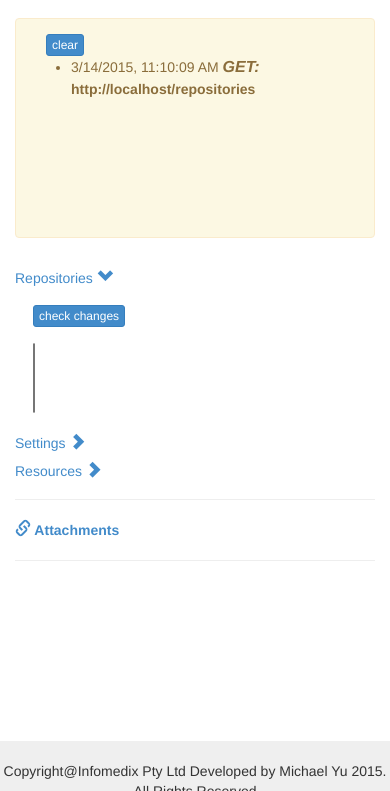
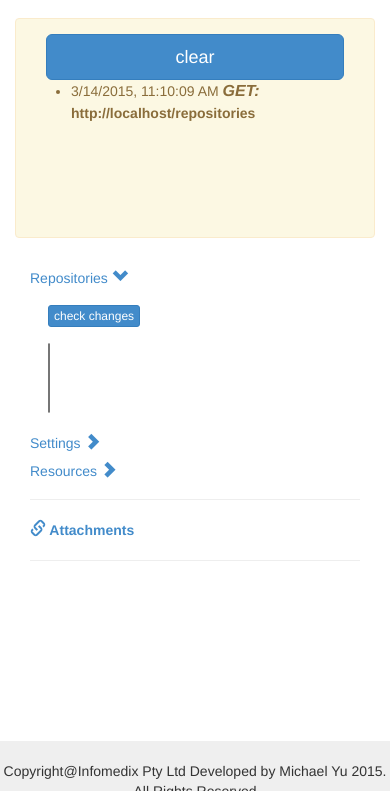
Before and after one commit to rurutia/Mecurial-workbench-nodejs, a website: page client/index.html in a window 390 px wide. Shown: the part 53-844 px from the top of the page. Drawn offline with Linux system fonts and the light colour scheme; no server answers.

Commit message:
feat(debug): experimental responsive design on 'clear' button

```diff
--- a/client/css/styles.css
+++ b/client/css/styles.css
@@ -100,3 +100,25 @@
 .nav-tabs li>a{
   color: #31708f;
 }
+
+/* experimental responsive design */
+
+/* debug clear button is 100% width and bigger on portable device */
+@media (max-width: 767px) {
+  .btn-responsive {
+    padding: 10px 16px;
+    font-size: 18px;
+    line-height: 1.3333333;
+    border-radius: 6px;
+    width: 100%;
+  }
+}
+
+@media (min-width: 768px) {
+  .btn-responsive {
+    padding: 1px 5px;
+    font-size: 12px;
+    line-height: 1.5;
+    border-radius: 3px;
+  }
+}
--- a/client/debug-ajax/debug-ajax.html
+++ b/client/debug-ajax/debug-ajax.html
@@ -1,6 +1,6 @@
 <div id="debug-info-container" class="alert alert-warning" role="alert">
   <div class="container-fluid">
-  	<button type="button" class="btn btn-primary btn-xs" ng-click="clear()">clear</button>
+  	<button type="button" class="btn btn-primary btn-responsive" ng-click="clear()">clear</button>
   </div>
   <ul>
     <li ng-repeat="ajaxCall in debug.ajaxCalls">
--- a/client/index.html
+++ b/client/index.html
@@ -1,11 +1,12 @@
 <!DOCTYPE html>
 <html lang="en" ng-app="IMMecurialApp">
 	<head>
+    <meta name="viewport" content="width=device-width, initial-scale=1">
 		<meta http-equiv="content-type" content="text/html; charset=UTF-8">
 		<meta charset="utf-8">
 		<title>Infomedix Mercurial Workbench</title>
 		<meta name="generator" content="Bootply" />
-		<meta name="viewport" content="width=device-width, initial-scale=1, maximum-scale=1">
+
 		<link href="./css/bootstrap.min.css" rel="stylesheet">
     <link href="./css/bootstrap-switch.css" rel="stylesheet">
 
@@ -57,6 +58,7 @@
   <!-- debug info -->
   <debug-ajax debug="debug"></debug-ajax>
 
+<div class="container-fluid">
   <div class="row">
       <!-- menu -->
       <div class="col-sm-3">
@@ -66,6 +68,7 @@
       <!-- content pane -->
       <div ui-view></div>
   </div>
+</div>
 <!-- /Main -->
 
 <footer class="text-center">Copyright@Infomedix Pty Ltd Developed by Michael Yu 2015. All Rights Reserved</footer>
```
